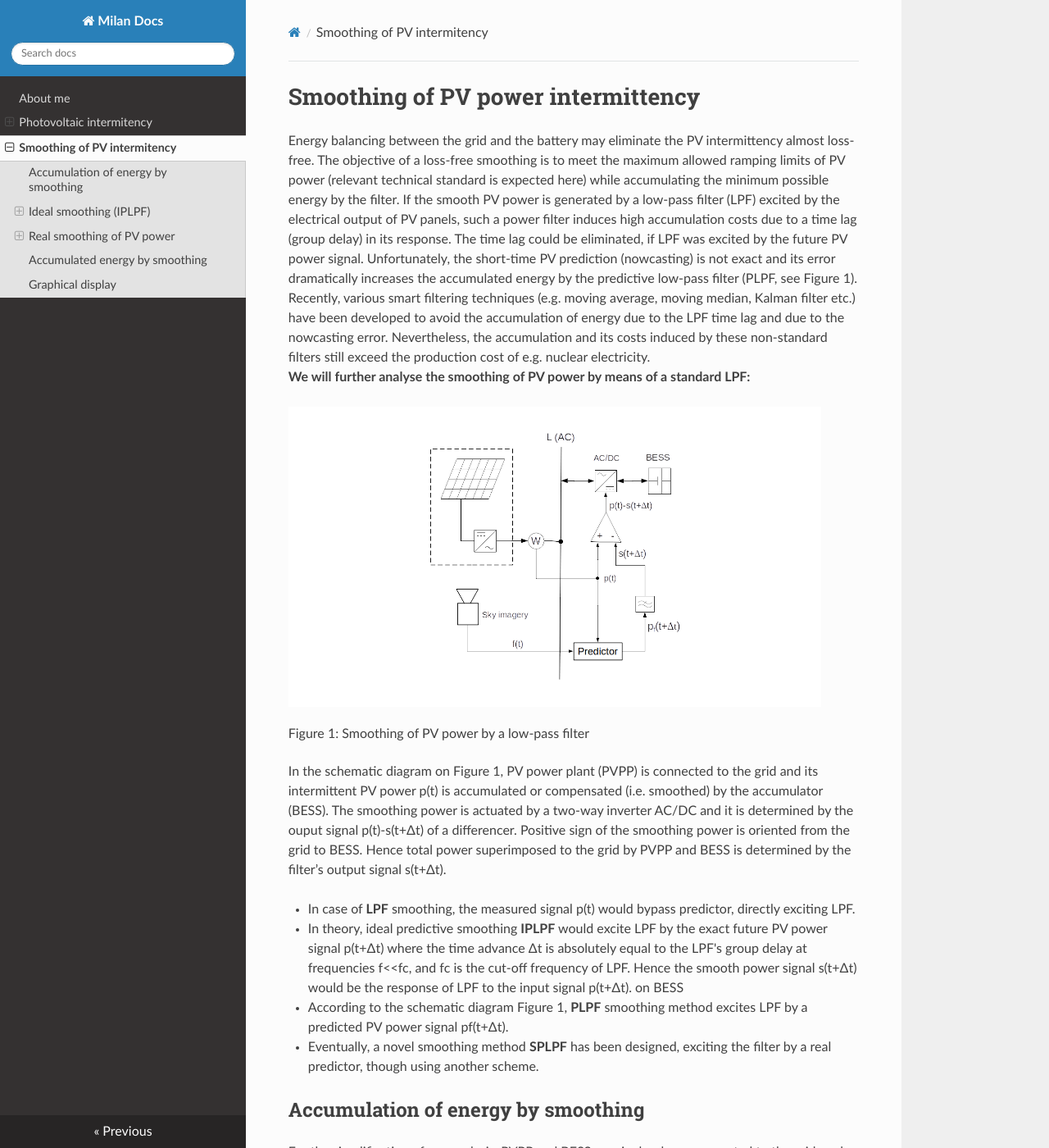
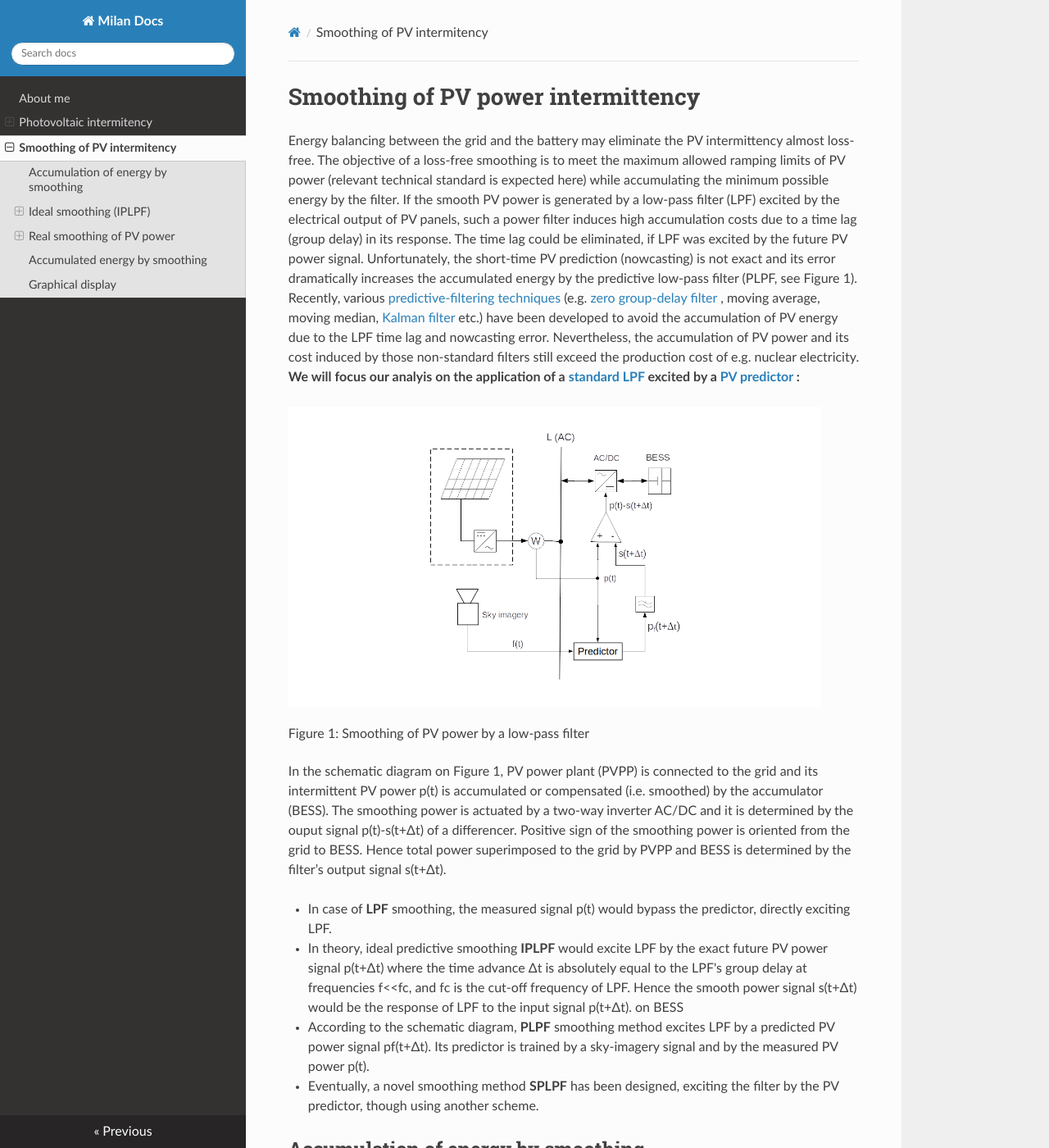
Before and after one commit to mhrons/mhrons.github.io, an MkDocs documentation site: the page built from docs/pv_smooth.md, in a window 1280 px wide and 1400 px high. Shown: the whole window at 82% size. Built offline with MkDocs 1.6.1, drawn with Linux system fonts in a browser that asks for light colours; nearby versions of some CDN libraries; formulas are drawn with MathJax 3; some of the changed text lies outside the part shown.

```diff
--- a/docs/pv_smooth.md
+++ b/docs/pv_smooth.md
@@ -1,6 +1,16 @@
 #Smoothing of PV power intermittency
-Energy balancing between the grid and the battery may eliminate the PV intermittency almost loss-free. The objective of a loss-free smoothing is to meet the maximum allowed ramping limits of PV power (relevant technical standard is expected here) while accumulating the minimum possible energy by the filter. If the smooth PV power is generated by a low-pass filter (LPF) excited by the electrical output of PV panels, such a power filter induces high accumulation costs due to a time lag (group delay) in its response. The time lag could be eliminated, if LPF was excited by the future PV power signal. Unfortunately, the short-time PV prediction (nowcasting) is not exact and its error dramatically increases the accumulated energy by the predictive low-pass filter (PLPF, see Figure 1). Recently, various smart filtering techniques (e.g. moving average, moving median, Kalman filter etc.) have been developed to avoid the accumulation of energy due to the LPF time lag and due to the nowcasting error. Nevertheless, the accumulation and its costs induced by these non-standard filters still exceed the production cost of e.g. nuclear electricity.
-**We will further analyse the smoothing of PV power by means of a standard LPF:**
+Energy balancing between the grid and the battery may eliminate the PV intermittency almost loss-free. The objective of a loss-free smoothing is to meet the maximum allowed ramping limits of PV power (relevant technical standard is expected here) while accumulating the minimum possible energy by the filter. If the smooth PV power is generated by a low-pass filter (LPF) excited by the electrical output of PV panels, such a power filter induces high accumulation costs due to a time lag (group delay) in its response. The time lag could be eliminated, if LPF was excited by the future PV power signal. Unfortunately, the short-time PV prediction (nowcasting) is not exact and its error dramatically increases the accumulated energy by the predictive low-pass filter (PLPF, see Figure 1). Recently, various
+[predictive-filtering techniques](https://www.sciencedirect.com/science/article/abs/pii/S1364032119304459)
+ (e.g.
+[zero group-delay filter](https://www.planetanalog.com/five-things-to-know-about-prediction-and-negative-delay-filters/)
+, moving average, moving median,
+[Kalman filter](https://www.kalmanfilter.net/default.aspx)
+ etc.) have been developed to avoid the accumulation of PV energy due to the LPF time lag and nowcasting error. Nevertheless, the accumulation of PV power and its cost induced by those non-standard filters still exceed the production cost of e.g. nuclear electricity.
+**We will focus our analyis on the application of a
+[standard LPF](https://www.analog.com/en/design-center/glossary/low-pass-filter.html)
+ excited by a
+[PV predictor](https://www.sciencedirect.com/science/article/abs/pii/S0038092X14001327)
+ :**
 
 <figure markdown>
   ![PLPF Schema](img/Schema_PLPF.png){ width="650"}
@@ -9,13 +19,13 @@ Energy balancing between the grid and the battery may eliminate the PV intermitt
 
 In the schematic diagram on Figure 1, PV power plant (PVPP) is connected to the grid and its intermittent PV power p(t) is accumulated or compensated (i.e. smoothed) by the accumulator (BESS). The smoothing power is actuated by a two-way inverter AC/DC and it is determined by the ouput signal p(t)-s(t+Δt) of a differencer. Positive sign of the smoothing power is oriented from the grid to BESS. Hence total power superimposed to the grid by PVPP and BESS is determined by the filter’s output signal s(t+Δt).
 
-- In case of **LPF** smoothing, the measured signal p(t) would bypass predictor, directly exciting LPF.
+- In case of **LPF** smoothing, the measured signal p(t) would bypass the predictor, directly exciting LPF.
 
 - In theory, ideal predictive smoothing **IPLPF** would excite LPF by the exact future PV power signal p(t+Δt) where the time advance Δt is absolutely equal to the LPF's group delay at frequencies f<<fc, and fc is the cut-off frequency of LPF. Hence the smooth power signal s(t+Δt) would be the response of LPF to the input signal p(t+Δt).
  on BESS
-- According to the schematic diagram Figure 1, **PLPF** smoothing method excites LPF by a predicted PV power signal pf(t+Δt).
+- According to the schematic diagram, **PLPF** smoothing method excites LPF by a predicted PV power signal pf(t+Δt). Its predictor is trained by a sky-imagery signal and by the measured PV power p(t).
 
-- Eventually, a novel smoothing method **SPLPF** has been designed, exciting the filter by a real predictor, though using another scheme.
+- Eventually, a novel smoothing method **SPLPF** has been designed, exciting the filter by the PV predictor, though using another scheme.
 
 ## Accumulation of energy by smoothing
 For the simplification of our analysis, PVPP and BESS are single-phase-connected to the grid, and energy losses by the AC/DC conversion and by the accumulation are neglected.
@@ -40,7 +50,7 @@ Let us assume that PV power is proportional to the global solar irradiance GI [W
 We simulated the operation of ideal predictive PV smoothing (IPLPF) by means of LPF excited by the exact future signal GI(t+Δt) where GI(t) is measured and the time advance Δt (given by the LPF group delay) eliminates the filter’s time lag. In theory, such a "ex post" simulated smoothing would minimize the accumulation of energy by the filter. This analysis aims to establish the theoretical potential and affordability of PV smoothing. The numeric experiment is based on the measured solar irradiance over a period of 1 year, assuming contemporary prices of Lithium-Ion accumulators and EDLC supercapacitors.
 The measured GI time series eventually allows to calculate the specific accumulator’s capacity [Wh/m2], its specific power [W/m2], specific energy throughput [Wh/m2/day], [Wh/m2/year] requested by the IPLPF smoothing. Based on the accumulators’ specifications and prices as of 2021, the corresponding accumulation costs have been calculated. The simulation proved that the IPLPF is definitely worthwhile with the German power purchase tariff and PV feed-in tariff in 2021. The ideal smoothing costs are substantially lower than the difference between purchase tariff and PV feed-in tariff (assuming that the smooth PV infeed partially compensates for the distribution costs). The simulation suggests an affordable smoothing model for a hybrid small-scale PV plant, and foresees a future smoothing technology for large-scale PV plants.
 ### Smoothing by IPLPF vs by LPF
-Global irradiance GI measured (legend meas), filtered GI, and specific accumulated energy GX by LPF (legend lp) and by IPLPF (legend aavg0).
+Global irradiance GI measured (legend meas), filtered GI, and specific accumulated energy GX by LPF (legend lp) and by IPLPF (legend aavg0):
 ![PV Logger](img/GI_PV2.3but7.5.2022-04-04.png){: style="width: 49%; align='left';"}
 ![PV Logger](img/GX_PV2.3but7.5.2022-04-04.png){: style="width: 49%; align='right';"}
 
@@ -82,14 +92,16 @@ Lithium accumulators are cheap, efficient and fast, but not enough powerful for
 Installed power >100 kW is connected to the grid on a middle- or high-voltage level. Water pumps provide efficient storage for large scale PV plants (cheaper and cleaner than a corresponding BESS would provide), but no power smoothing because the water pumps are too sluggish for such a task. Large-scale PV intermittency can be “smoothed” by a solely smoothing battery with a relatively low capacity =delta(SOC) providing high relative power ≈10C. Such a high power can be provided by EDLC supercapacitors (SC), but on contrary to Lithium bateries, these still do not provide enough cheap capacity to satisfy the IPLPF smoothing. Currently there is a lack of accumulation technology suitable for smoothing the large-scale PV plants.
 
 #### IPLPF with hybrid supercapacitors (future):
-Since the IPLPF smoothing shrinks the necessary delta(SOC) and total throughput to their theoretical minimum, by contrast it increases the relative smoothing power, as no algorithm can supply the missing PV power when the direct Sun beams are covered by clouds. The measured signal GI(t) defines specific accumulation parameters GXmax [Wh/m^2] and GImax [W/m^2] needed by the IPLPF smoothing. Their values lay somewhere between those values provided by the RedOx Li-Ion and EDLC supercap technologies. We have optimized the IPLPF smoothing of the large-scale sole PV plant by mixing both SC and HSC technologies to concurrently operate during 15 years of service. The future HSC technology is already being developed: hybrid supercapacitor, combining advantages of EDLC & RedOx technologies.
+Since the IPLPF smoothing shrinks the necessary delta(SOC) and total throughput to their theoretical minimum, by contrast it increases the relative smoothing power, as no algorithm can supply the missing PV power when the direct Sun beams are covered by clouds. The measured signal GI(t) defines specific accumulation parameters GXmax [Wh/m^2] and GImax [W/m^2] needed by the IPLPF smoothing. Their values lay somewhere between those values provided by the RedOx Li-Ion and EDLC supercap technologies. We have optimized the IPLPF smoothing of the large-scale sole PV plant by mixing both SC and HSC technologies to concurrently operate during 15 years of service. The future HSC technology is already being developed:
+[hybrid supercapacitor](https://www.sciencedirect.com/science/article/abs/pii/S1364032118307299)
+, combining advantages of EDLC & RedOx technologies.
 
 ### Summary of IPLPF
 One year of continous measurement of GI has proved, that ideal PV smoothing can be affordable with the current Lithium-Ion technology - if properly implemented into a hybrid PV plant (incl. measures against micro-cycling of battery). Although the HSC technology is yet unavailable, the intensive seek for energy makes it very likely to be soon mature as well for large-scale PV plants. ***Low accumulation rate by the IPLPF smoothing should motivate the further development of technologies among which the accurate nowcasting of PV power and the smart filtering of PV power are crucial.***
 
 ## Real smoothing of PV power
 The measured global irradiance signal GI(t) allows not only the simulation of ideal predictive low-pass smoothing (IPLPF), but also allows for the predictive smoothing of PV power (PLPF), exciting a low-pass filter (LPF) by a real-predicted signal GIf(t+Δt). The values GIf are biased by a prediction error. As we will show, this error induces a significant accumulation of energy by PLPF, if compared with IPLPF. We simulated the prediction error to the measured GI values in order to statistically represent the real predicted signal GIf(t+Δt). Based on the measured signal GI(t), the "ex-post" simulation of PLPF allowed us to empirically analyze its smoothing performance and energy accumulation.
-In addition to PLPF, we have developed a “smart predictive low-pass smoothing” method (patent pending SPLPF), minimizing the accumulated energy with respect to the real-predicted values GIf exciting the LPF. Finally, we have analyzed the performance of four different PV smoothing methods:
+In addition to PLPF, we have developed a “smart predictive low-pass smoothing” method (patent pending SPLPF), minimizing the accumulated energy with respect to the real-predicted values GIf exciting the LPF. Finally, we analyzed the performance of four different PV smoothing methods:
 
 1. LPF: Input of LPF is excited by the measured signal GI(t)
 2. IPLPF: Input of LPF is excited by the measured, optimally left-shifted signal GI(t+Δt)
```
Also changed, not shown: docs/index.md (+4 -1 lines).
